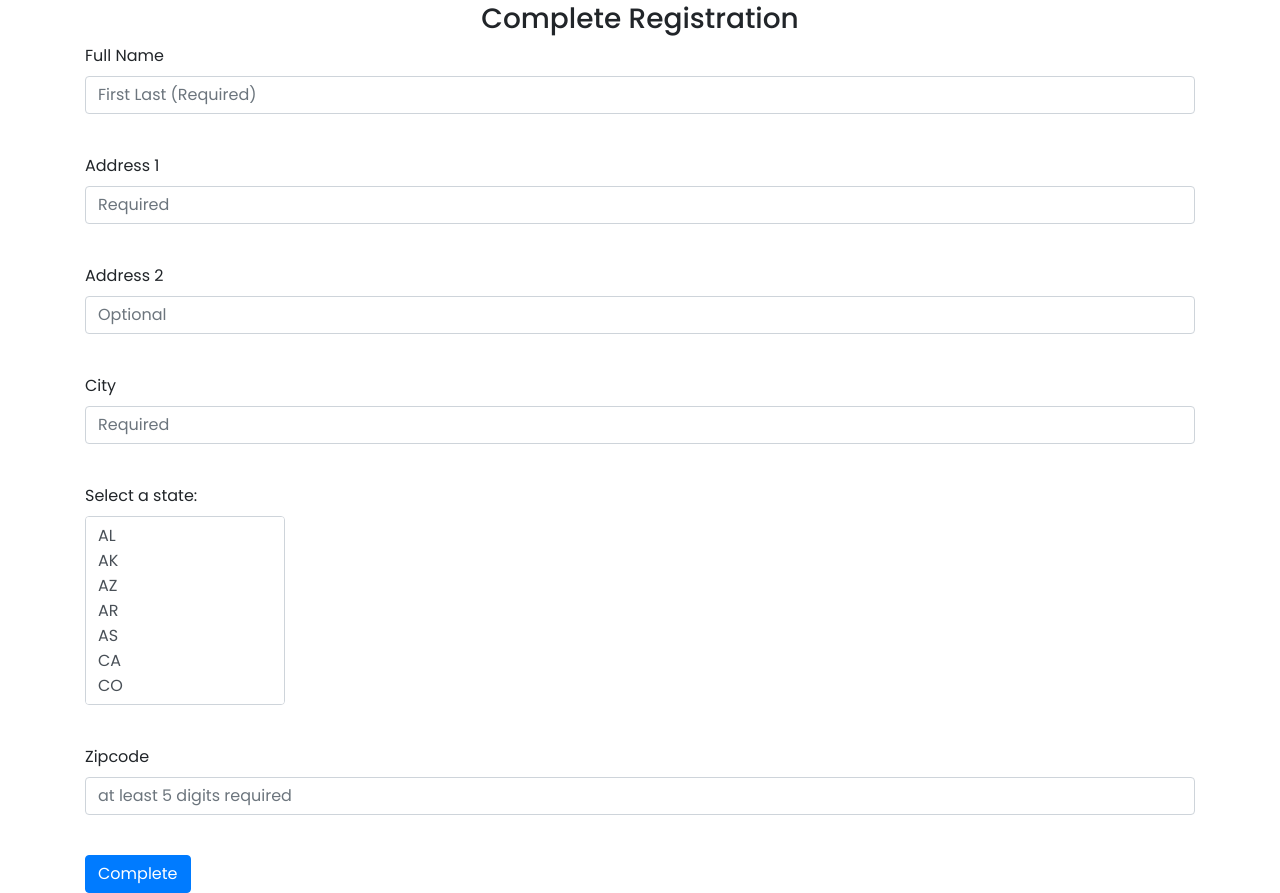
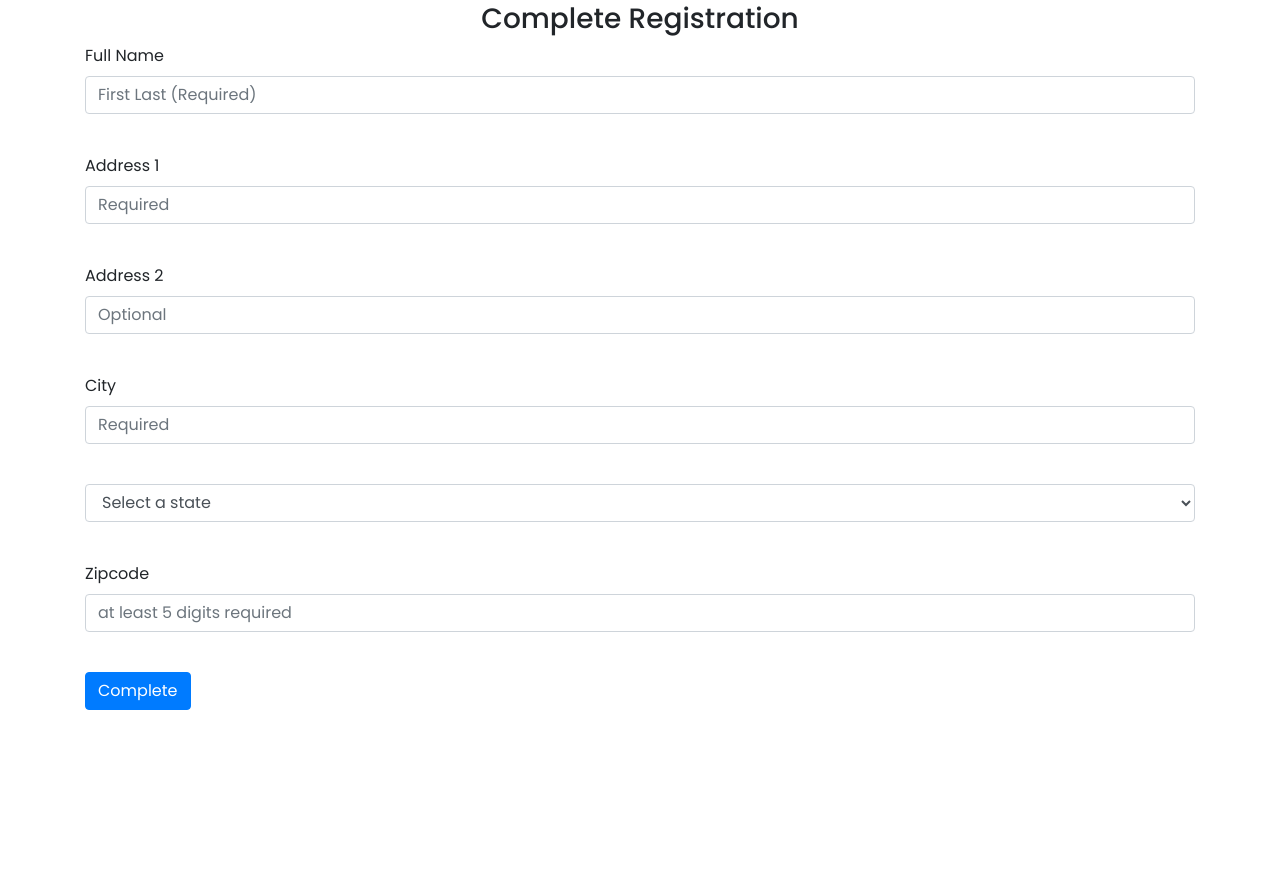
Before and after one commit to S0NNYD/Quoil, a Python web app: template website/templates/completereg.html in a window 1280 px wide. Shown: the part 126-1019 px from the top of the page. After the commit the page ends 836 px from the top, so only its background shows below. Run offline with Jinja, Linux system fonts and the light colour scheme; the template is opened without the code that fills it, so the values that code supplies are empty; some libraries are stand-ins or nearby versions.

Commit message:
fixed states

```diff
--- a/website/templates/completereg.html
+++ b/website/templates/completereg.html
@@ -36,8 +36,8 @@
     <br>
 
     <div class="form-group">
-        <label for="state-dropdown">Select a state:</label>
-        <select id="state-dropdown" class="form-control" style="width: 200px" size = '7'>
+        <select name="state-dropdown" id="state-dropdown" class="form-control" placeholder="">
+        <option value="" selected>Select a state</option>
 
           <option value="AL">AL</option>
           <option value="AK">AK</option>
```
